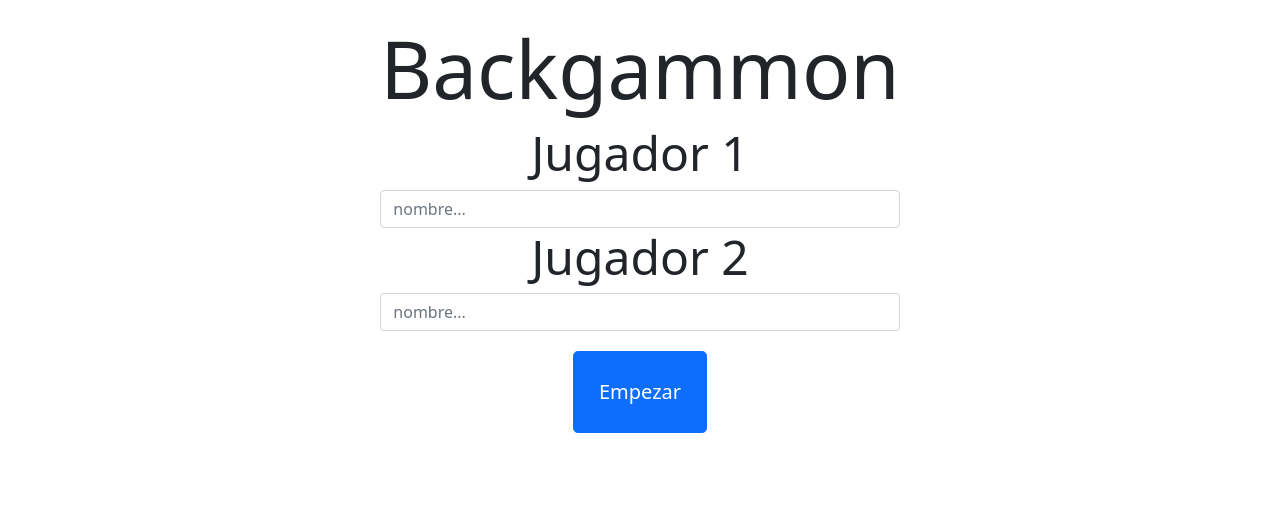
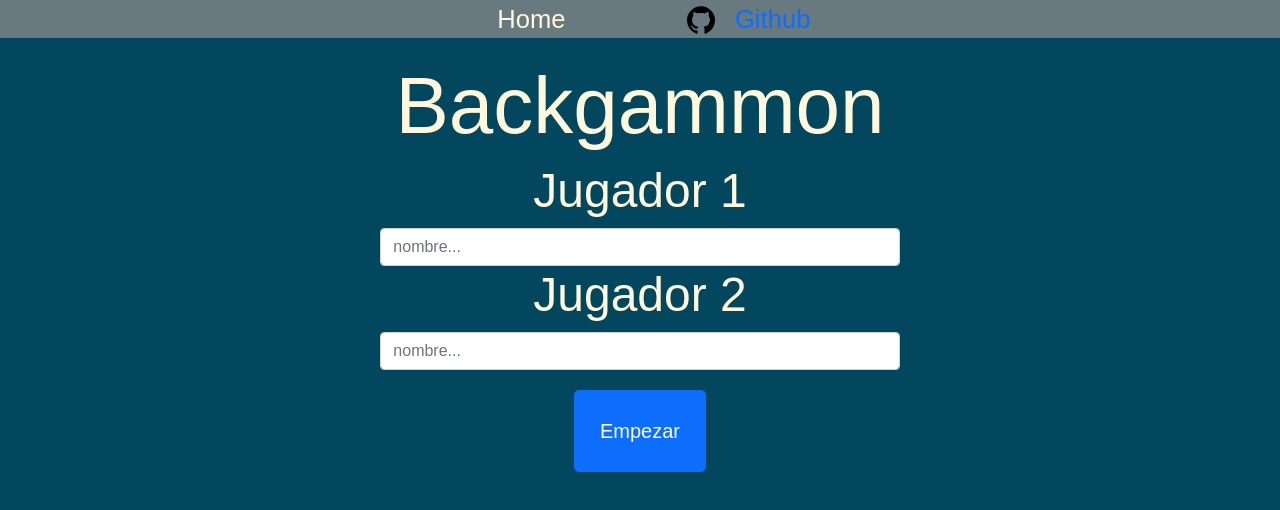
Before and after one commit to sergioatk/analizador-backgammon, a website: page index.html in a window 1280 px wide. Drawn offline with nearby package versions, Linux system fonts and the light colour scheme.

Commit message:
agrega pequeña barra nav

```diff
--- a/index.html
+++ b/index.html
@@ -12,6 +12,13 @@
 
 </head>
 <body>
+
+    <nav>
+        <div class="row navegacion justify-content-center">
+            <div class="col-2 text-center link-nav"><a href="">Home</a> </div>
+            <div class="col-2 text-center link-nav"><img src="src/github.svg" class="svg"><a href="https://github.com/sergioatk/analizador-backgammon">Github</a></div>
+        </div>
+    </nav>
 
     <div class="contenderor-de-todo">
         <h1 class="display-1">Backgammon</h1>
@@ -38,17 +45,17 @@
                     <input type="text" class="form-control" placeholder="nombre..." id="jugador-2">
                 </div>
             </div>
-        </div>
 
-        <div class="datos-jugadores">
+            <div class="row justify-content-center">
+                <div class="col text-center">
+                    <button type="button" class="btn btn-primary btn-lg" id="boton-nombres">Empezar</button>
+                </div>
+            </div>
 
         </div>
 
-        <div class="row justify-content-center">
-            <div class="col text-center">
-                <button type="button" class="btn btn-primary btn-lg" id="boton-nombres">Empezar</button>
-            </div>
-        </div>
+
+
 
 
 
--- a/src/main.css
+++ b/src/main.css
@@ -9,6 +9,29 @@ html, body {margin: 0; height: 100%; overflow: hidden}
     background-color: cadetblue !important;
     transition: 300ms;
 
+}
+
+.navegacion {
+    background-color: #687980;
+    font-size: 1.6rem;
+
+
+}
+a {
+    text-decoration: none;
+}
+
+a:visited {
+    color: cornsilk;
+}
+.link-nav {
+    cursor: pointer;
+}
+
+body {
+    font-family: 'Montserrat', sans-serif;
+    color: cornsilk;;
+    background-color: #02475e;
 }
 
 .transparente {
@@ -28,9 +51,11 @@ html, body {margin: 0; height: 100%; overflow: hidden}
     padding: 25px;
 }
 
-/* #promedio-j1 {
-    background-color: teal;
-} */
+.svg {
+    height: 30px;
+    padding-right: 20px;
+    padding-bottom: 2px;
+}
 
 h1,h2,h3 {
     text-align: center;
```
